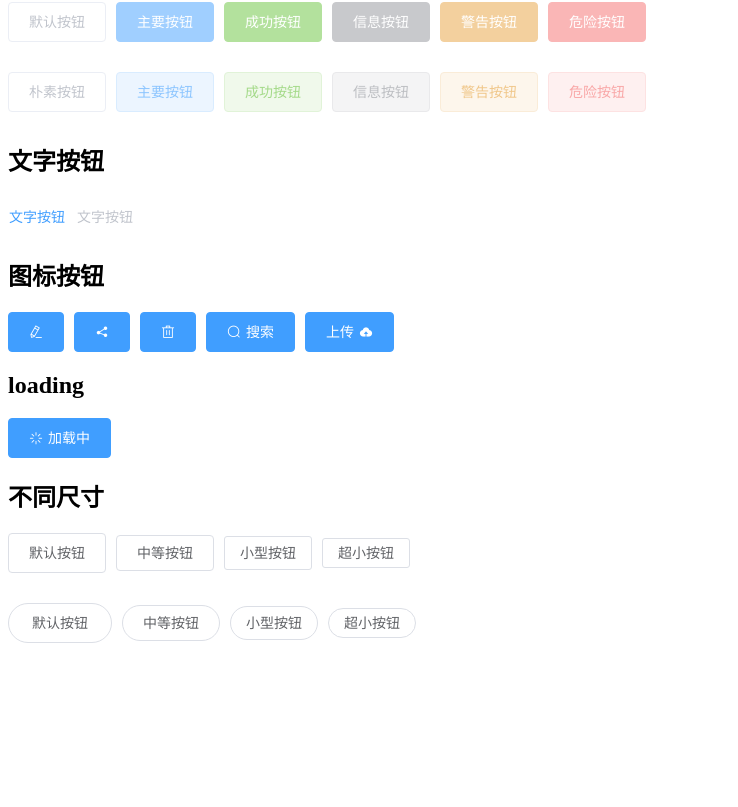
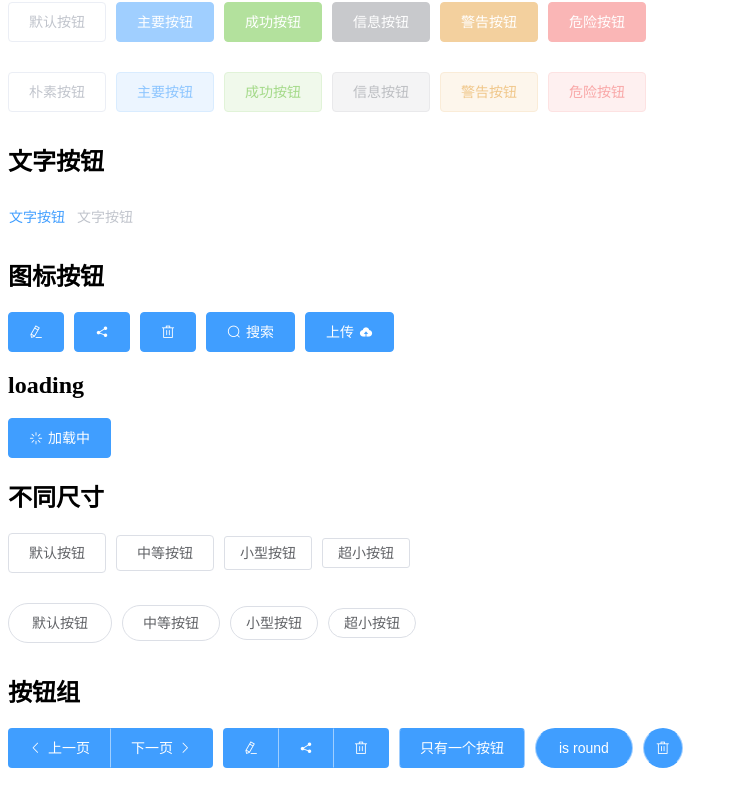
Before and after one commit to LLLLuoXi/clementUI, a Vue app: page / in a window 1280 px wide. Shown: the part 341-1148 px from the top of the page, without its empty margins (0-738 px from the left). Built offline with nearby package versions, Linux system fonts and the light colour scheme.

Commit message:
➕feat: 完成ButtonGroup

```diff
--- /dev/null
+++ b/src/assets/theme-chalk/button-group.scss
@@ -0,0 +1,47 @@
+@import "./mixins/mixins.scss";
+@import "./common/var.scss";
+
+@include b(button-group) {
+  display: inline-block;
+  .cl-button {
+    margin-left: 0;
+    // border-radius
+    &:first-child {
+      border-top-right-radius: 0;
+      border-bottom-right-radius: 0;
+    }
+    &:last-child {
+      border-top-left-radius: 0;
+      border-bottom-left-radius: 0;
+    }
+    &:not(:first-child):not(:last-child) {
+      border-radius: 0;
+    }
+
+    // 按钮组只有一个按钮的情况
+    &:first-child:last-child {
+      border-radius: $--button-border-radius;
+      &.is-round {
+        border-radius: 20px;
+      }
+      &.is-circle {
+        border-radius: 50%;
+      }
+    }
+
+    // border
+    &:first-child {
+      border-right-color: rgba($--color-white, 0.5);
+    }
+    &:last-child {
+      border-left-color: rgba($--color-white, 0.5);
+    }
+    &:not(:first-child):not(:last-child) {
+      border-left-color: rgba($--color-white, 0.5);
+      border-right-color: rgba($--color-white, 0.5);
+    }
+    &:not(:last-child) {
+      margin-right: -1px;
+    }
+  }
+}
--- a/src/assets/theme-chalk/index.scss
+++ b/src/assets/theme-chalk/index.scss
@@ -6,4 +6,5 @@
 @import "./header.scss";
 @import "./footer.scss";
 @import "./icon.scss";
-@import "./button.scss"
+@import "./button.scss";
+@import "./button-group.scss";
--- /dev/null
+++ b/src/components/clement/ButtonGroup/index.js
@@ -0,0 +1,13 @@
+/*
+ * @Author: luoxi
+ * @LastEditTime: 2022-04-21 22:04:26
+ * @LastEditors: your name
+ * @Description:
+ */
+import ButtonGroup from './src/ButtonGroup.vue'
+
+ButtonGroup.install = (Vue) => {
+  Vue.component(ButtonGroup.name, ButtonGroup)
+}
+
+export default ButtonGroup
--- /dev/null
+++ b/src/components/clement/ButtonGroup/src/ButtonGroup.vue
@@ -0,0 +1,20 @@
+<!--
+ * @Author: luoxi
+ * @LastEditTime: 2022-04-21 22:38:57
+ * @LastEditors: your name
+ * @Description: ButtonGroup组件
+-->
+<template>
+  <div class="cl-button-group">
+    <slot></slot>
+  </div>
+</template>
+
+<script>
+export default {
+  name: "ClButtonGroup",
+};
+</script>
+
+<style>
+</style>
--- a/src/views/test/ButtonT.vue
+++ b/src/views/test/ButtonT.vue
@@ -1,6 +1,6 @@
 <!--
  * @Author: luoxi
- * @LastEditTime: 2022-04-20 23:24:52
+ * @LastEditTime: 2022-04-21 22:37:11
  * @LastEditors: your name
  * @Description: Button组件测试页
 -->
@@ -85,6 +85,27 @@
       <cl-button size="small" round>小型按钮</cl-button>
       <cl-button size="mini" round>超小按钮</cl-button>
     </cl-row>
+    <h2>按钮组</h2>
+    <cl-button-group class="m-r">
+      <cl-button type="primary" icon="cl-icon-arrow-left">上一页</cl-button>
+      <cl-button type="primary"
+        >下一页<i class="cl-icon-arrow-right cl-icon--right"></i
+      ></cl-button>
+    </cl-button-group>
+    <cl-button-group class="m-r">
+      <cl-button type="primary" icon="cl-icon-edit"></cl-button>
+      <cl-button type="primary" icon="cl-icon-share"></cl-button>
+      <cl-button type="primary" icon="cl-icon-dclete"></cl-button>
+    </cl-button-group>
+    <cl-button-group class="m-r">
+      <cl-button type="primary">只有一个按钮</cl-button>
+    </cl-button-group>
+    <cl-button-group class="m-r">
+      <cl-button type="primary" round>is round</cl-button>
+    </cl-button-group>
+    <cl-button-group class="m-r">
+      <cl-button type="primary" circle icon="cl-icon-dclete"></cl-button>
+    </cl-button-group>
   </div>
 </template>
 
@@ -96,4 +117,7 @@ export default {};
 .cl-row {
   margin-bottom: 30px;
 }
+.m-r {
+  margin-right: 10px;
+}
 </style>
```
Also changed, not shown: src/components/clement/index.js (+8 -4 lines).
